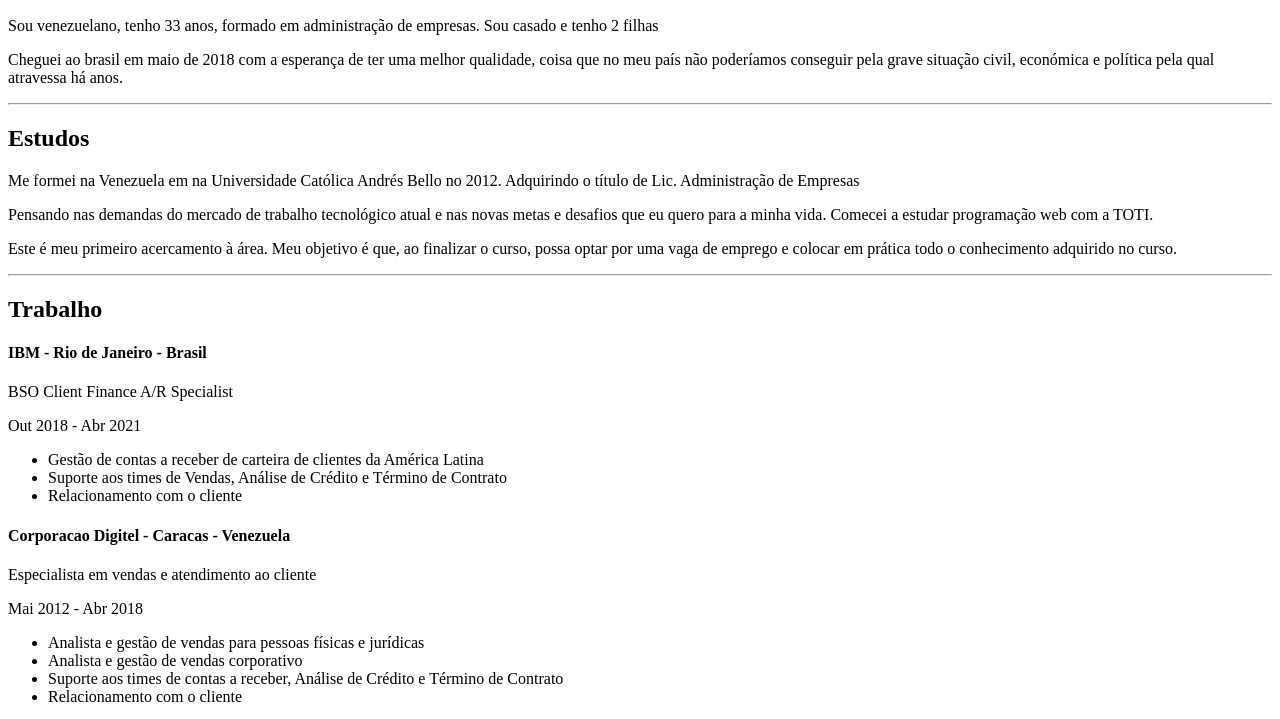
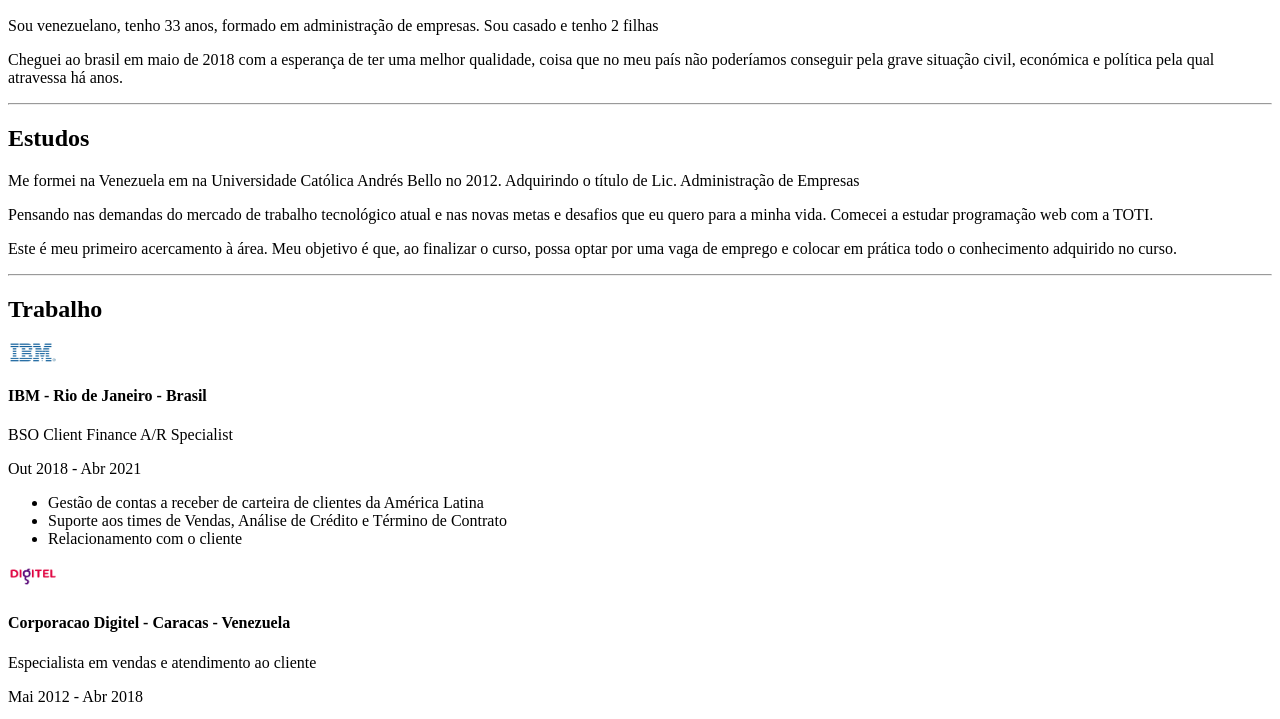
Before and after one commit to luisquesada26/Projeto-HTML, a plain HTML site: page index.html in a window 1280 px wide. Shown: the part 526-1245 px from the top of the page. Drawn offline with Linux system fonts and the light colour scheme.

Commit message:
Adicionando os logos das empresas

```diff
--- a/index.html
+++ b/index.html
@@ -57,7 +57,10 @@
             <div>
                 <h2 id="job">Trabalho</h2>
 
+                <img src="IMG/IBM.jpg" width="50" alt="IBM">
+
                 <h4>IBM - Rio de Janeiro - Brasil</h4>
+
                 <p>BSO Client Finance A/R Specialist</p>
                 <p>Out 2018 - Abr 2021</p>
                 <ul>
@@ -65,6 +68,8 @@
                     <li>Suporte aos times de Vendas, Análise de Crédito e Término de Contrato</li>
                     <li>Relacionamento com o cliente</li>
                 </ul>
+
+                <img src="IMG/Digitel.jpg" width="50" alt="Digitel">
 
                 <h4>Corporacao Digitel - Caracas - Venezuela</h4>
                 <p>Especialista em vendas e atendimento ao cliente</p>
```
